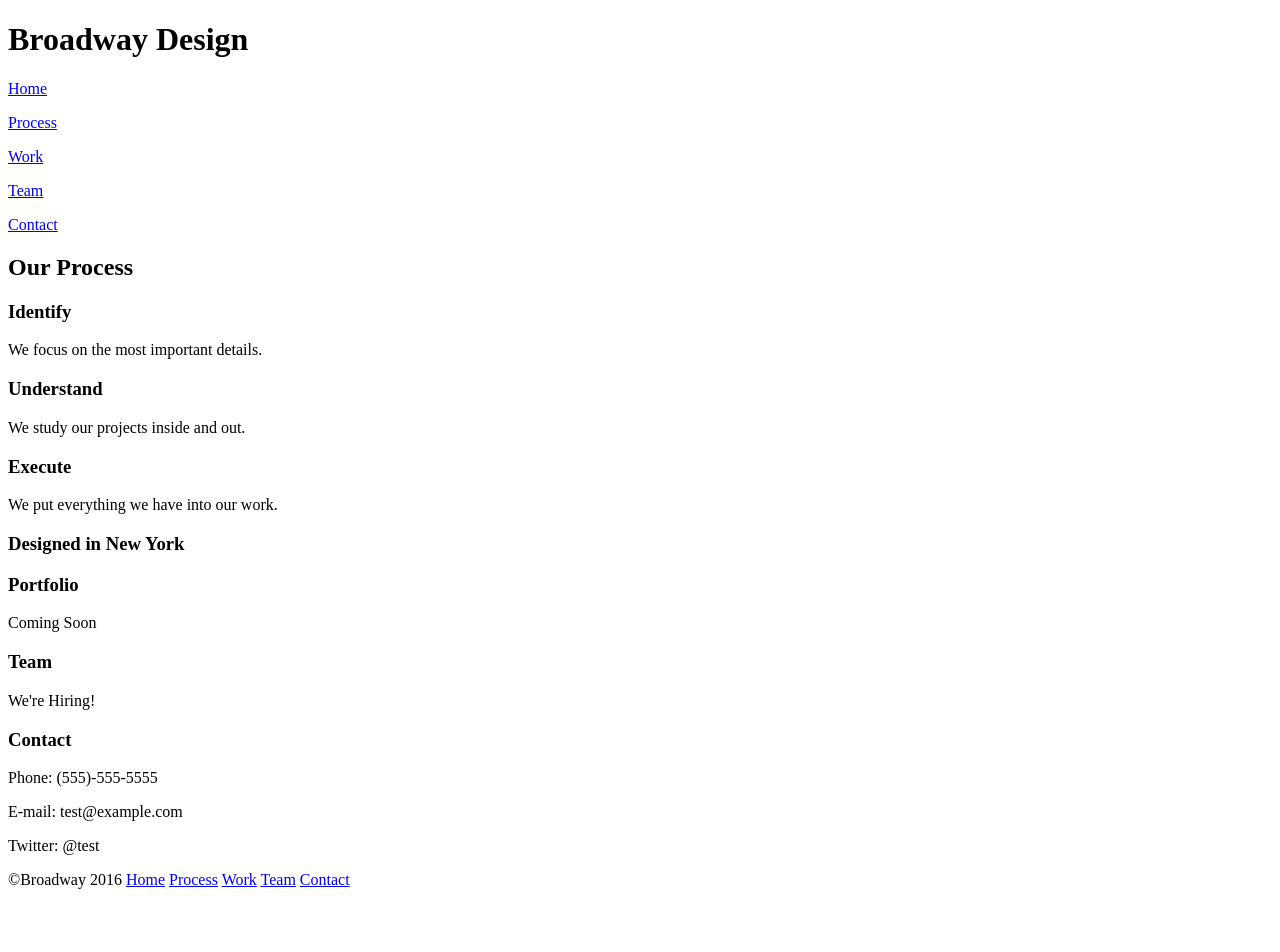
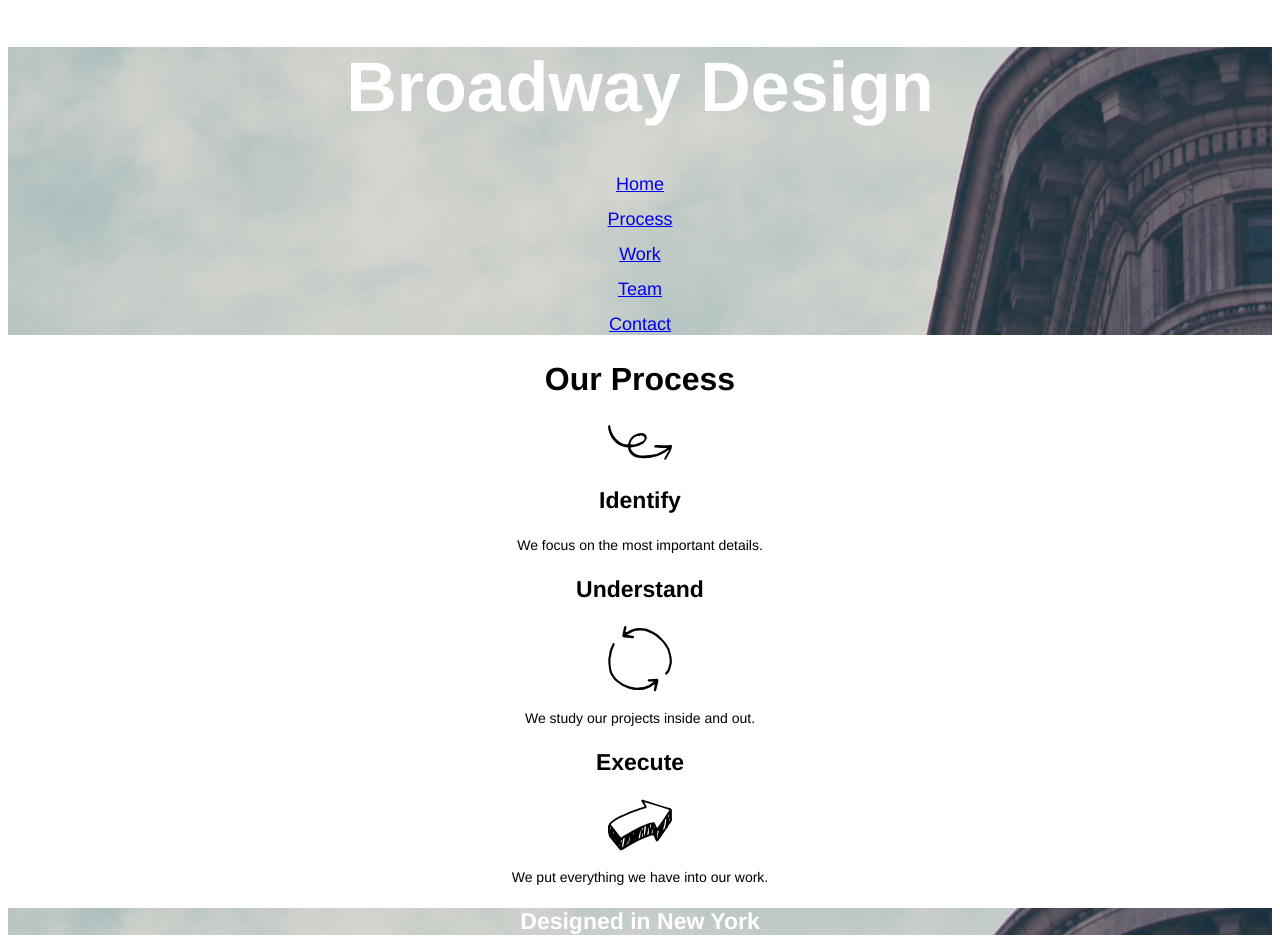
Before and after one commit to zhazlett/broadway, a plain HTML site: page index.html in a window 1280 px wide. Shown: the top 952 px of the page. Before the commit the page ends 897 px from the top, so only its background shows below. Drawn offline with Linux system fonts and the light colour scheme; files that its build step writes are made by us from their sources; files whose address does not match are found by name.

Commit message:
rough draft completed project

```diff
--- a/Resources/CSS/style.css
+++ b/Resources/CSS/style.css
@@ -0,0 +1,48 @@
+body {
+  font-family: Helvetica;
+  text-align: center;
+}
+
+.Header,
+.Split  {
+  background-image: url(/Users/zhazlett/Desktop/Projects/Broadway/Resources/Images/the-flatiron-building.png);
+}
+
+.Header,
+.Split,
+.Footer {
+  color: white;
+}
+
+h1, h2, h3  {
+  font-weight: bold;
+}
+
+h1  {
+  font-size: 70px;
+}
+
+h2  {
+  font-size: 32px;
+}
+
+h3 {
+  font-size: 23px;
+}
+
+p {
+  font-size: 14px;
+}
+
+.Footer {
+  text-align: left;
+  background-color: dimgray;
+}
+
+#copy {
+  font-size: 11px;
+}
+
+#link {
+  font-size: 18px;
+}
--- a/index.html
+++ b/index.html
@@ -11,21 +11,24 @@
 
     <div class="Header">
       <h1>Broadway Design</h1>
-        <p><a href="#">Home</a></p>
-        <p><a href="#">Process</a></p>
-        <p><a href="#">Work</a></p>
-        <p><a href="#">Team</a></p>
-        <p><a href="#">Contact</a></p>
+        <p><a id='link' href="#">Home</a></p>
+        <p><a id='link' href="#Process">Process</a></p>
+        <p><a id='link' href="#Work">Work</a></p>
+        <p><a id='link' href="#Team">Team</a></p>
+        <p><a id='link' href="#Contact">Contact</a></p>
     </div>
 
     <!-- Process Section -->
 
     <h2>Our Process</h2>
+      <img src="/Users/zhazlett/Desktop/Projects/Broadway/Resources/Images/identify.svg" alt="">
       <h3>Identify</h3>
         <p>We focus on the most important details.</p>
       <h3>Understand</h3>
+        <img src="/Users/zhazlett/Desktop/Projects/Broadway/Resources/Images/understand.svg" alt="">
         <p>We study our projects inside and out.</p>
       <h3>Execute</h3>
+        <img src="Resources/Images/execute.svg" alt="">
         <p>We put everything we have into our work.</p>
 
     <!-- Split -->
@@ -47,14 +50,16 @@
 
     <!-- Footer -->
 
-    <footer>
-      <a>&copy;Broadway 2016</a>
-      <a href="#">Home</a>
-      <a href="#">Process</a>
-      <a href="#">Work</a>
-      <a href="#">Team</a>
-      <a href="#">Contact</a>
-    </footer>
+    <div class="Footer">
+      <footer>
+        <a id='copy'>&copy;Broadway 2016</a>
+        <a id='link' href="#">Home</a>
+        <a id='link' href="#Process">Process</a>
+        <a id='link' href="#Work">Work</a>
+        <a id='link' href="#Team">Team</a>
+        <a id='link' href="#Contact">Contact</a>
+      </footer>
+    </div>
 
   </body>
 </html>
```
